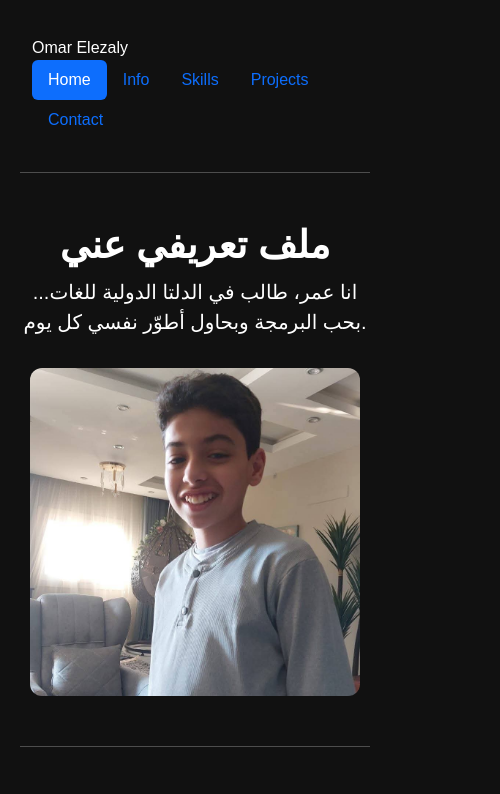
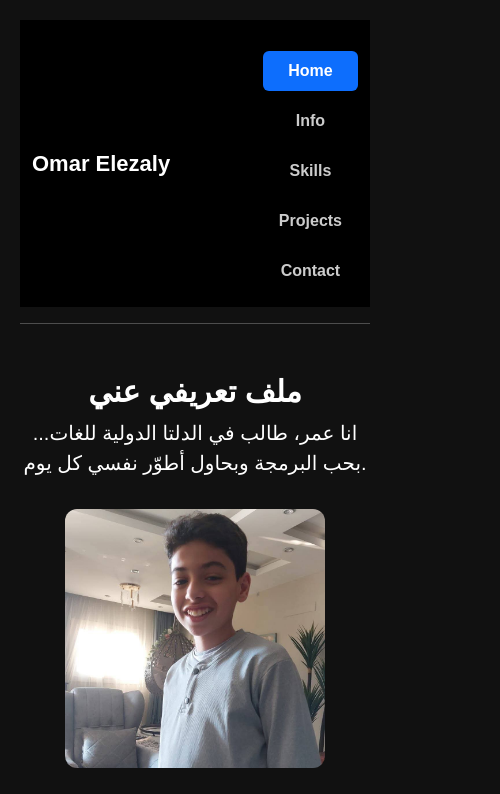
Before and after one commit to omarelezaly-prog/my-website, a plain HTML site: page index.html in a window 390 px wide. Shown: the top 794 px of the page, 500 px wide, since content can reach past the window. Drawn offline with nearby package versions, Linux system fonts and the light colour scheme.

Commit message:
Refactor styles.css with new layout and styles

```diff
--- a/styles.css
+++ b/styles.css
@@ -6,10 +6,11 @@ body {
     color: #fff;
 }
 
-
-.omarelezaly{
+/* اسم الموقع */
+.omarelezaly {
     color: white;
-
+    font-size: 22px;
+    font-weight: 700;
 }
 
 /* sections */
@@ -26,13 +27,15 @@ body {
 /* صورة الصفحة */
 .main-img {
     max-width: 330px;
+    width: 100%;
     border-radius: 12px;
     margin-top: 15px;
 }
 
 /* ------- Skills / Hobbies ------- */
 .hobbies-list {
-    width: 480px;
+    max-width: 480px;
+    width: 100%;
     margin: 0 auto;
 }
 
@@ -41,12 +44,6 @@ body {
     background: #e5e5e5;
     color: #000000;
     font-weight: 600;
-}
-
-/* لو في override بسيط للستيل */
-.hobbies-list .list-group-item {
-    background-color: #f7f7f7;
-    color: #000000;
 }
 
 /* ------- Projects ------- */
@@ -59,16 +56,48 @@ body {
     border: 1px solid #ddd;
 }
 
+/* ------ Contact ------- */
+#contact {
+    max-width: 520px;
+}
+
 /* ------ Footer ------- */
-.footer {
+footer {
     margin-top: 40px;
     padding: 18px;
     background: #000;
 }
 
-/* زرار ال submit */
-.btn-main {
-    background-color: #0077ff;
-    padding: 8px 15px;
-    border-radius: 6px;
+/* ===== NAVBAR ===== */
+.main-header {
+    background-color: #000;
 }
+
+.main-header .nav-link {
+    color: #ccc;
+    font-weight: 600;
+}
+
+.main-header .nav-link.active,
+.main-header .nav-link:hover {
+    color: #fff;
+}
+
+/* ===== Mobile Navbar ===== */
+@media (max-width: 768px) {
+
+    .nav {
+        flex-direction: column;
+        text-align: center;
+        gap: 10px;
+        margin-top: 15px;
+    }
+
+    .title {
+        font-size: 30px;
+    }
+
+    .main-img {
+        max-width: 260px;
+    }
+}
```
